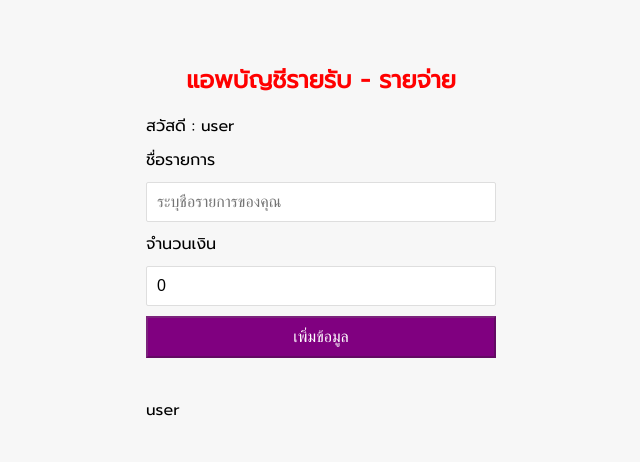
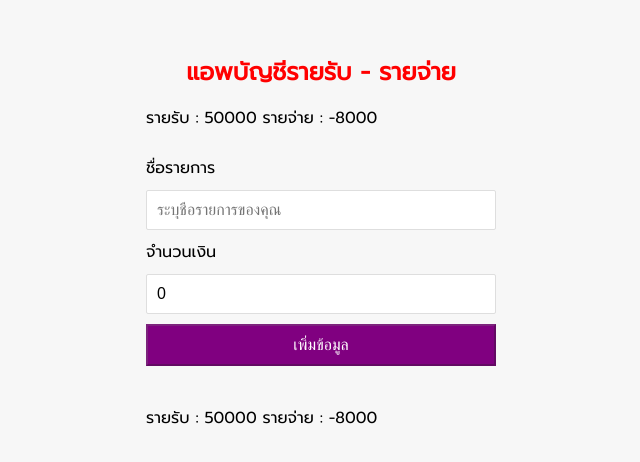
Before and after one commit to sarawuthjdp/demo-react, a React (Create React App) app: page / in a window 1280 px wide. Shown: the part 158-620 px from the top of the page, without its empty margins (319-959 px from the left). Built offline with nearby package versions, Linux system fonts and the light colour scheme.

Commit message:
use context multiple value

```diff
--- a/src/App.js
+++ b/src/App.js
@@ -12,7 +12,7 @@ function App() {
   }
 
   return (
-    <DataContext.Provider value={"user"}>
+    <DataContext.Provider value={{income:50000,expense:-8000}}>
       <div div className='container'>
         <h1 style={design}>แอพบัญชีรายรับ - รายจ่าย</h1>
         <ReportComponent/>
--- a/src/Component/Item.js
+++ b/src/Component/Item.js
@@ -1,15 +1,11 @@
 import PropTypes from 'prop-types';
 import './Item.css'
-import DataContext from '../data/DataContext';
-import { useContext } from 'react';
 const Item = ({title,amount}) => {
   const status = amount<0?'expense':'income'
   const symbol = amount<0?"-":"+"
-  const name = useContext(DataContext)
   return (
     <li className={status}>
       {title} <span>{symbol}{Math.abs(amount)}</span>
-      {name}
     </li>
   );
 };
--- a/src/Component/ReportComponent.js
+++ b/src/Component/ReportComponent.js
@@ -2,10 +2,10 @@ import DataContext from "../data/DataContext"
 import { useContext } from "react"
 
 const ReportComponent = ()=>{
-    const name = useContext(DataContext);
+    const {income, expense} = useContext(DataContext);
     return (
         <div>
-            สวัสดี : {name}
+            <p>รายรับ : {income} รายจ่าย : {expense}</p>
         </div>
     )
 }
--- a/src/Component/Transaction.js
+++ b/src/Component/Transaction.js
@@ -1,16 +1,16 @@
+import { useContext } from "react";
+import DataContext from "../data/DataContext";
 import Item from "./Item";
 import "./Transaction.css";
-import DataContext from "../data/DataContext";
-import { useContext } from "react";
 const Transaction = (props) => {
   const {items} = props;
-  const name = useContext(DataContext);
+  const {income, expense} = useContext(DataContext);
   return (
     <>
       <ul className="item-list">
         {items.map((element)=><Item {...element} key={element.id}></Item>)}
       </ul>
-      {name}
+      <p>รายรับ : {income} รายจ่าย : {expense}</p>
     </>
   );
 };
```
